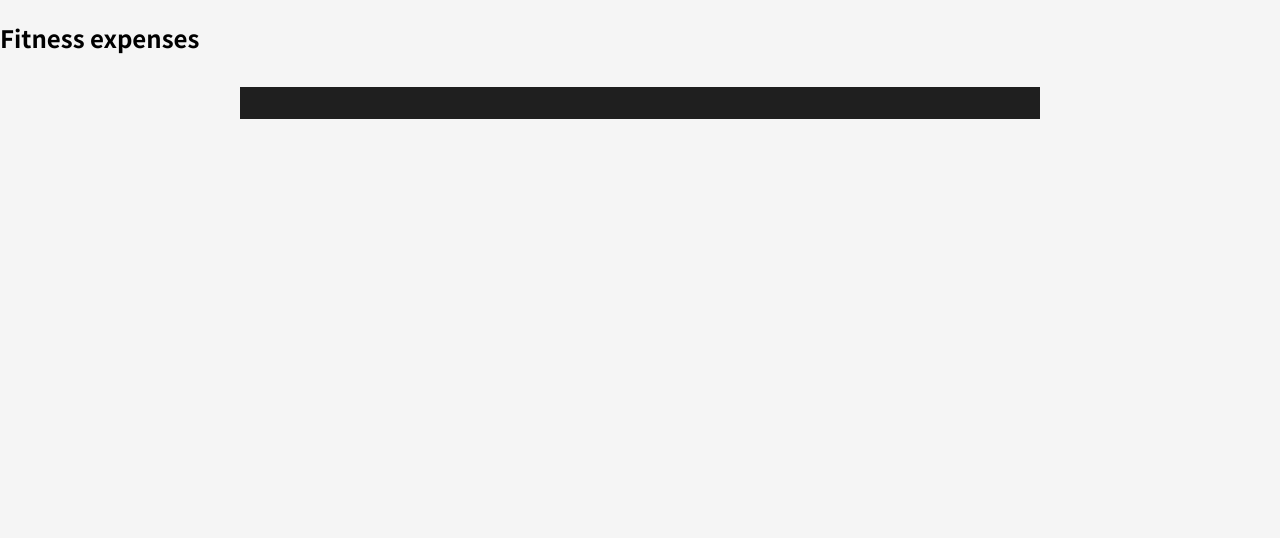
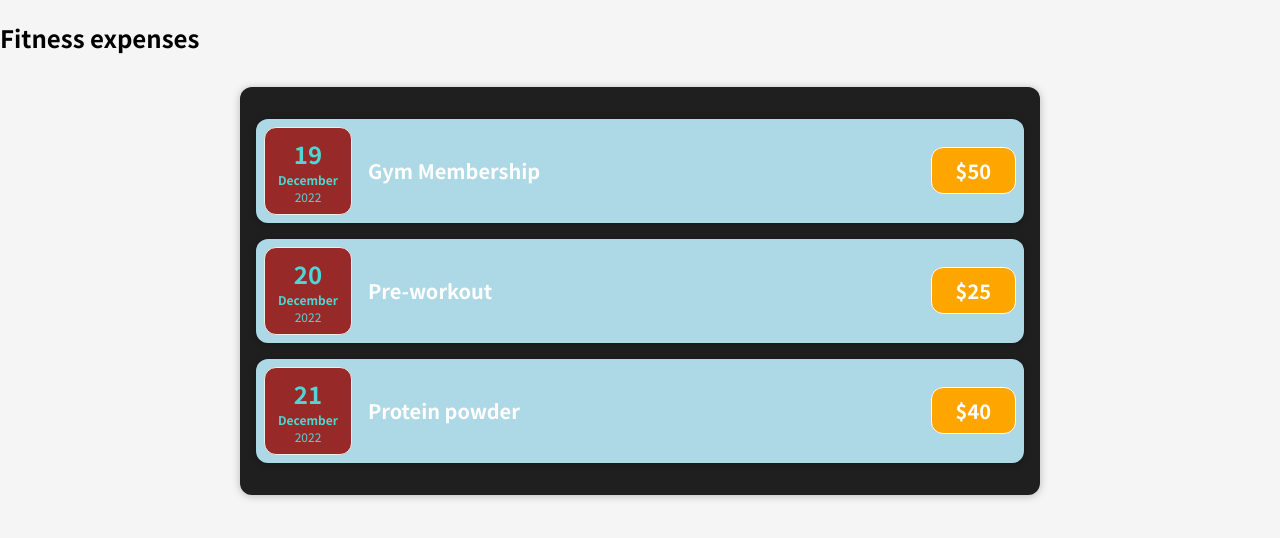
Before and after one commit to NikolaSirakov2/REACT-PROJECT, a JavaScript app in the folder 01-starting-setup/: page / in a window 1280 px wide. Shown: the top 538 px of the page. Built offline with nearby package versions, Linux system fonts and the light colour scheme.

Commit message:
adding card

```diff
--- a/01-starting-setup/src/components/Card.js
+++ b/01-starting-setup/src/components/Card.js
@@ -1,7 +1,9 @@
 import "./Card.css"
 
-function Card() {
-    return <div className="card"></div>
+function Card(props) {
+    const classes = 'card ' + props.className;
+
+    return <div className={classes}>{props.children}</div>
 }
 
 export default Card;
--- a/01-starting-setup/src/components/Expenses.js
+++ b/01-starting-setup/src/components/Expenses.js
@@ -4,7 +4,7 @@ import "./Expenses.css";
 
 function Expenses(props) {
   return (
-    <div className="expenses">
+    <Card className="expenses">
       <ExpenseItem
         title={props.items[0].title}
         amount={props.items[0].amount}
@@ -20,7 +20,7 @@ function Expenses(props) {
         amount={props.items[2].amount}
         date={props.items[2].date}
       ></ExpenseItem>
-    </div>
+    </Card>
   );
 }
 
```
